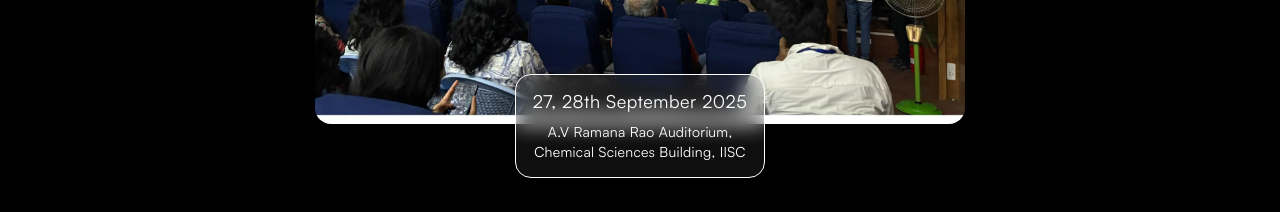
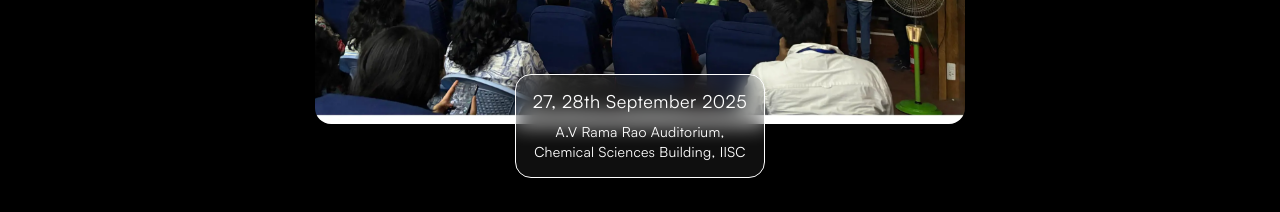
Before and after one commit to compilertech/compilertech-fe, a React (Vite) app: page / in a window 1280 px wide. Shown: the part 840-1052 px from the top of the page. Built offline with nearby package versions, Linux system fonts and the light colour scheme.

Commit message:
Fix venue name on the website

```diff
--- a/src/components/2025Page/Hero.tsx
+++ b/src/components/2025Page/Hero.tsx
@@ -42,7 +42,7 @@ const heroData = {
   forMoreUpdates: "For more updates",
   comingSoon: "27, 28th September 2025",
   comingSoonSubText:
-    "A.V Ramana Rao Auditorium, Chemical Sciences Building, IISC",
+    "A.V Rama Rao Auditorium, Chemical Sciences Building, IISC",
   previousYearCta: "Previous Year CTA →",
 };
 
```
